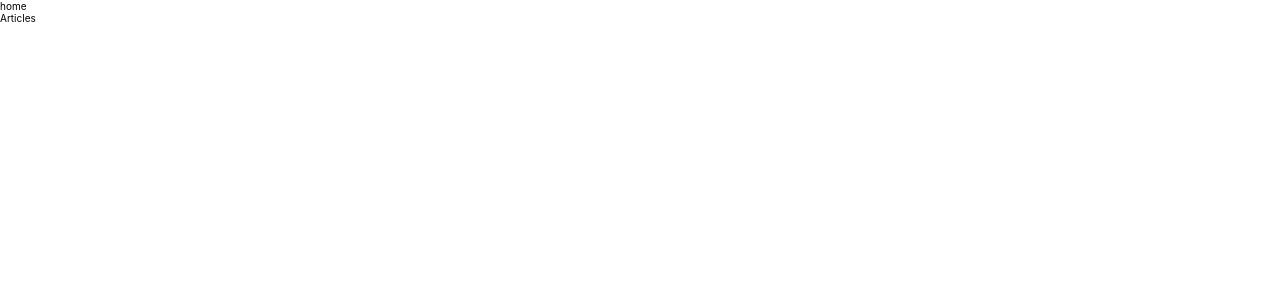
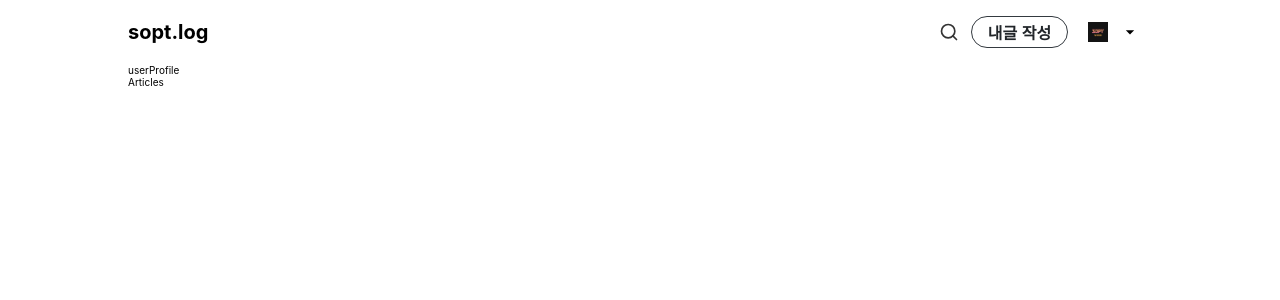
Before and after one commit to WE-SOPT-29th-Web-Part/Jiyoung-Hyun, a React (Create React App) app in the folder velog-ts/: page / in a window 1280 px wide. Shown: the top 300 px of the page. Built offline with nearby package versions, Linux system fonts and the light colour scheme.

Commit message:
Feat: 컴포넌트 추가

```diff
--- /dev/null
+++ b/velog-ts/src/components/UserProfile/index.tsx
@@ -0,0 +1,7 @@
+import React from "react";
+
+function UserProfile() {
+  return <div>userProfile</div>;
+}
+
+export default UserProfile;
--- a/velog-ts/src/pages/home/index.tsx
+++ b/velog-ts/src/pages/home/index.tsx
@@ -2,14 +2,21 @@ import React from "react";
 import { Routes, Route } from "react-router-dom";
 import Articles from "./articles";
 import Series from "./series";
+import Header from "../../components/Header";
+import UserProfile from "../../components/UserProfile";
+import { SWrapper } from "./style";
+
 function Home() {
   return (
     <>
-      <div>home</div>
-      <Routes>
-        <Route path="/" element={<Articles />} />
-        <Route path="/series" element={<Series />} />
-      </Routes>
+      <SWrapper>
+        <Header />
+        <UserProfile />
+        <Routes>
+          <Route path="/" element={<Articles />} />
+          <Route path="/series" element={<Series />} />
+        </Routes>
+      </SWrapper>
     </>
   );
 }
--- /dev/null
+++ b/velog-ts/src/pages/home/style.ts
@@ -0,0 +1,8 @@
+import styled from "styled-components";
+
+const SWrapper = styled.div`
+  max-width: 102.4rem;
+  margin: auto;
+`;
+
+export { SWrapper };
```
Also changed, not shown: velog-ts/src/components/Article/index.tsx (added, +7 -0 lines), velog-ts/src/components/Tag/index.tsx (added, +7 -0 lines).
